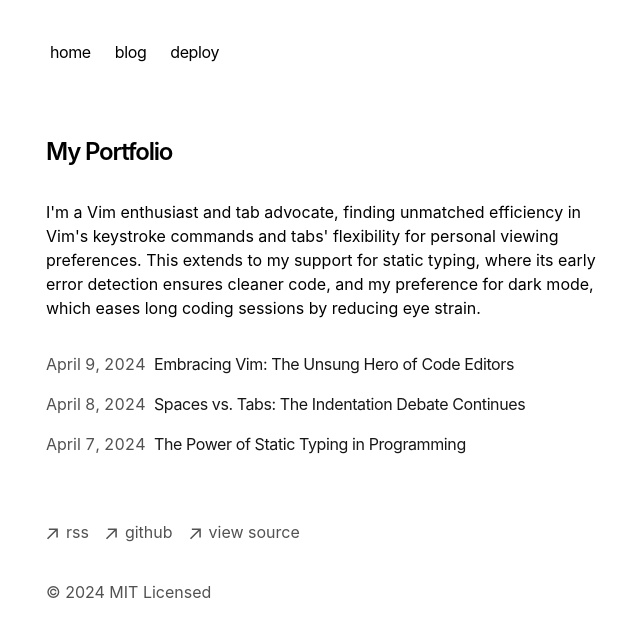
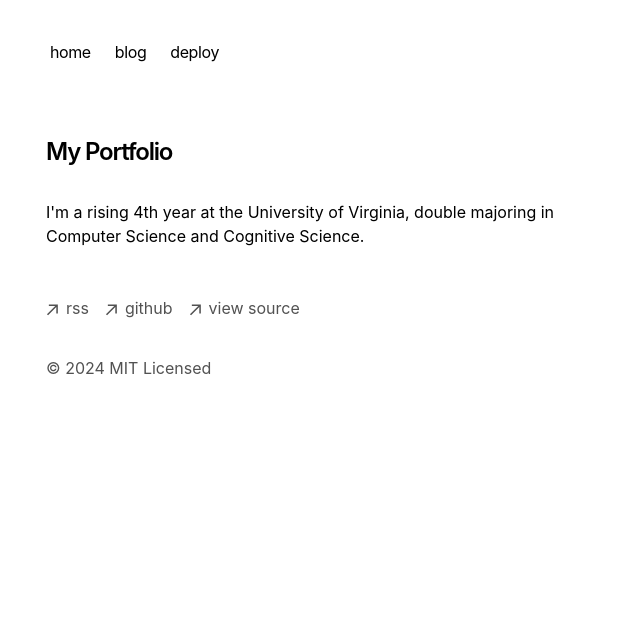
Before and after one commit to tara-morin/website, a Next.js app: page / in a window 1280 px wide. Shown: the top 636 px of the page, without its empty margins (306-946 px from the left). Built offline with nearby package versions, Linux system fonts and the light colour scheme.

Commit message:
Update page.tsx
deleted posts and changed bio

```diff
--- a/app/page.tsx
+++ b/app/page.tsx
@@ -1,4 +1,4 @@
-import { BlogPosts } from 'app/components/posts'
+
 
 export default function Page() {
   return (
@@ -7,15 +7,8 @@ export default function Page() {
         My Portfolio
       </h1>
       <p className="mb-4">
-        {`I'm a Vim enthusiast and tab advocate, finding unmatched efficiency in
-        Vim's keystroke commands and tabs' flexibility for personal viewing
-        preferences. This extends to my support for static typing, where its
-        early error detection ensures cleaner code, and my preference for dark
-        mode, which eases long coding sessions by reducing eye strain.`}
+        {`I'm a rising 4th year at the University of Virginia, double majoring in Computer Science and Cognitive Science.`}
       </p>
-      <div className="my-8">
-        <BlogPosts />
-      </div>
     </section>
   )
 }
```
